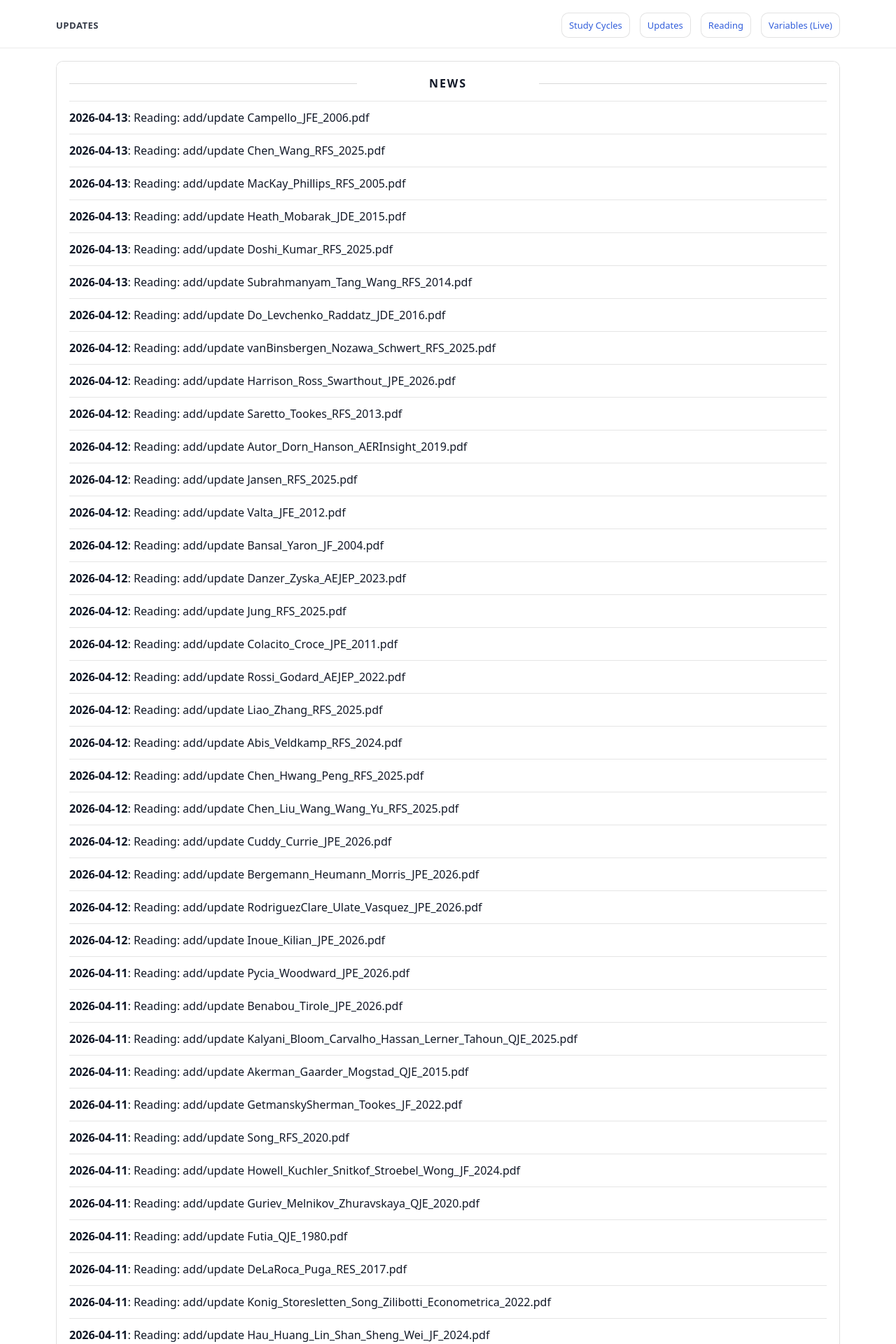
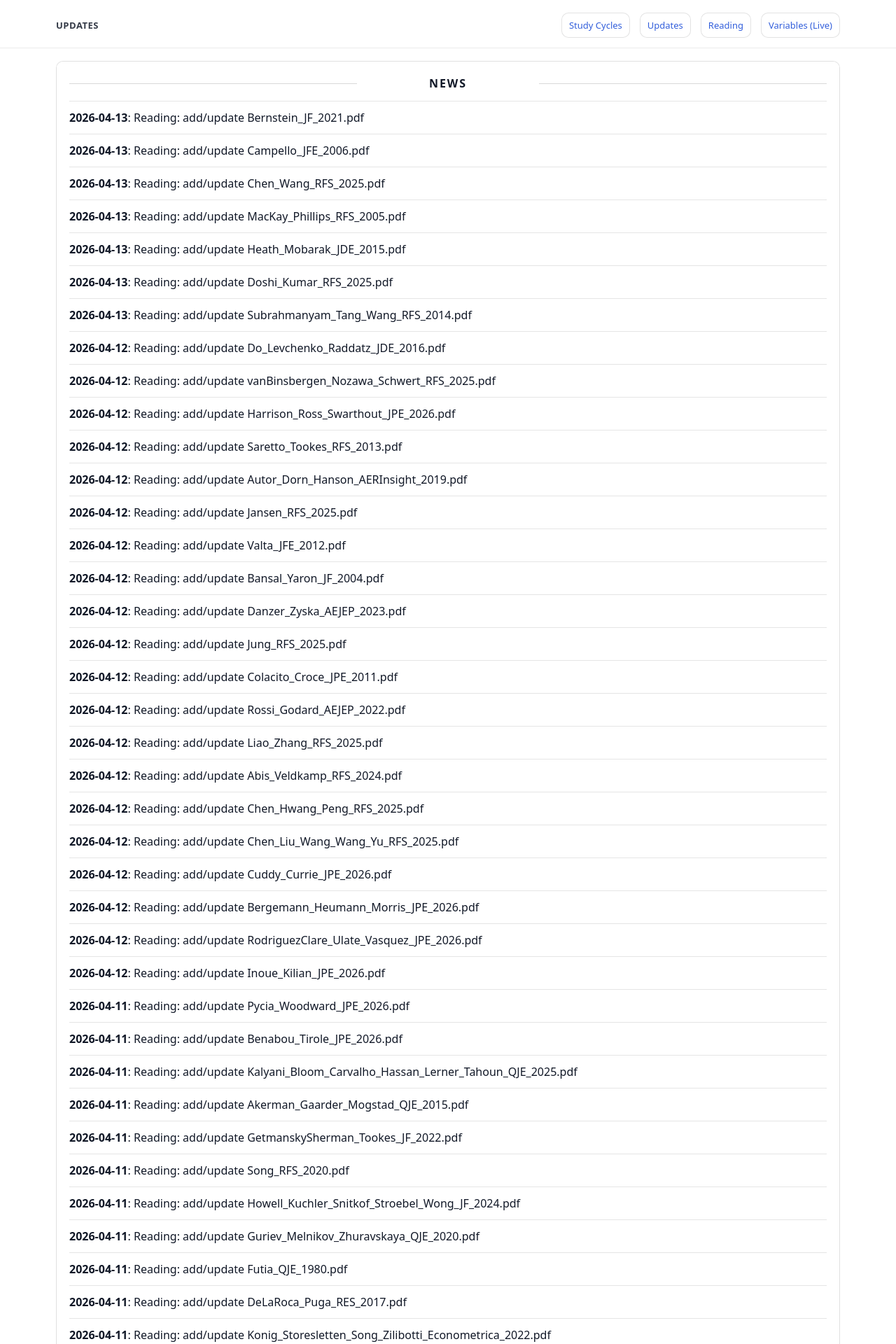
Before and after one commit to yaxinzn/study-archive, a Jekyll site: the page built from updates/index.md, in a window 1280 px wide. Shown: the top 1920 px of the page at 70% size. Built offline with Jekyll 4.4.1, drawn with Linux system fonts in a browser that asks for light colours; some of the changed text lies outside the part shown.

Commit message:
chore: update NEWS feed

```diff
--- a/_data/news.yml
+++ b/_data/news.yml
@@ -1,4 +1,7 @@
 # Auto-generated update history (sorted newest -> oldest). Do not edit manually.
+- ts: "1776075149"
+  date: "2026-04-13"
+  title: "Reading: add/update Bernstein_JF_2021.pdf"
 - ts: "1776074319"
   date: "2026-04-13"
   title: "Reading: add/update Campello_JFE_2006.pdf"
```
